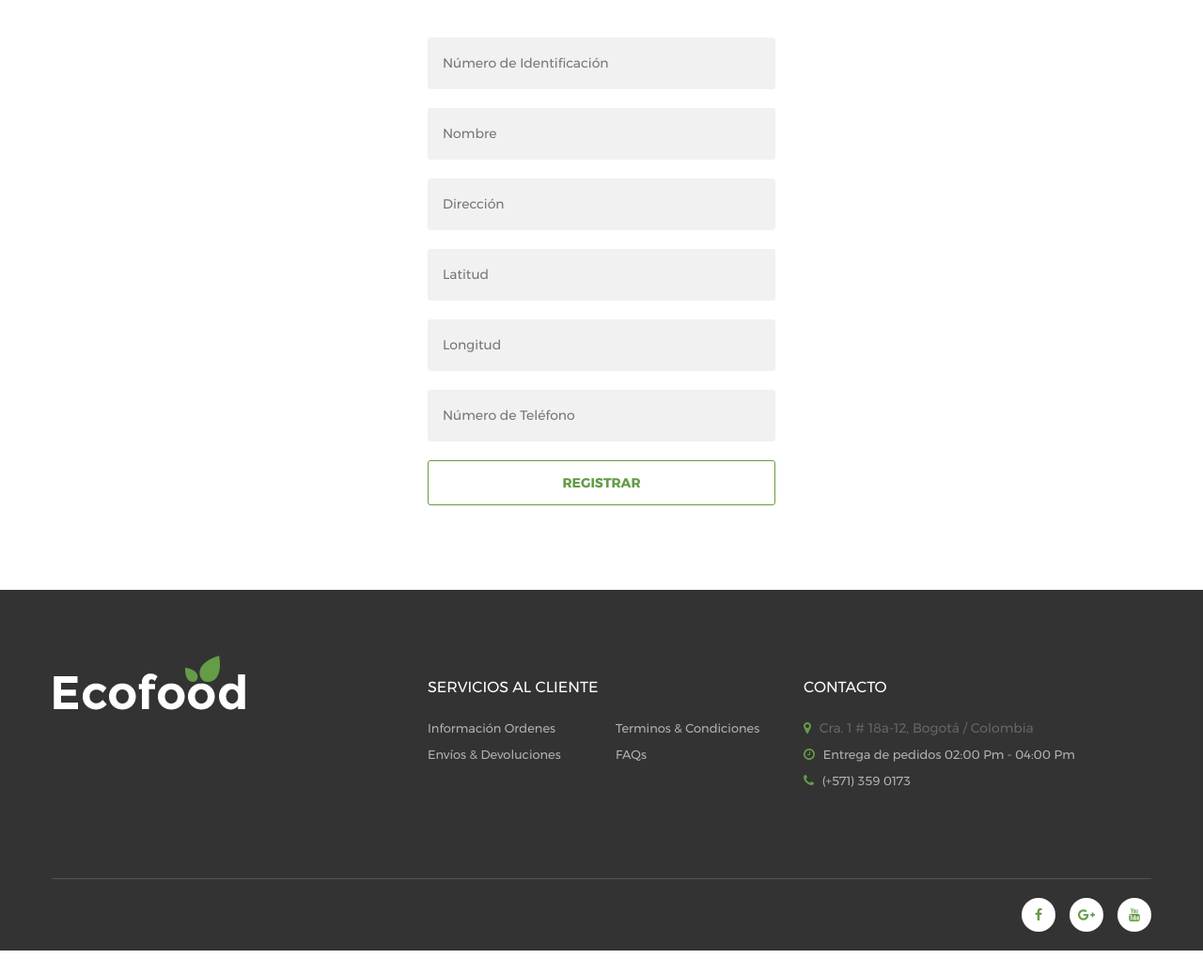
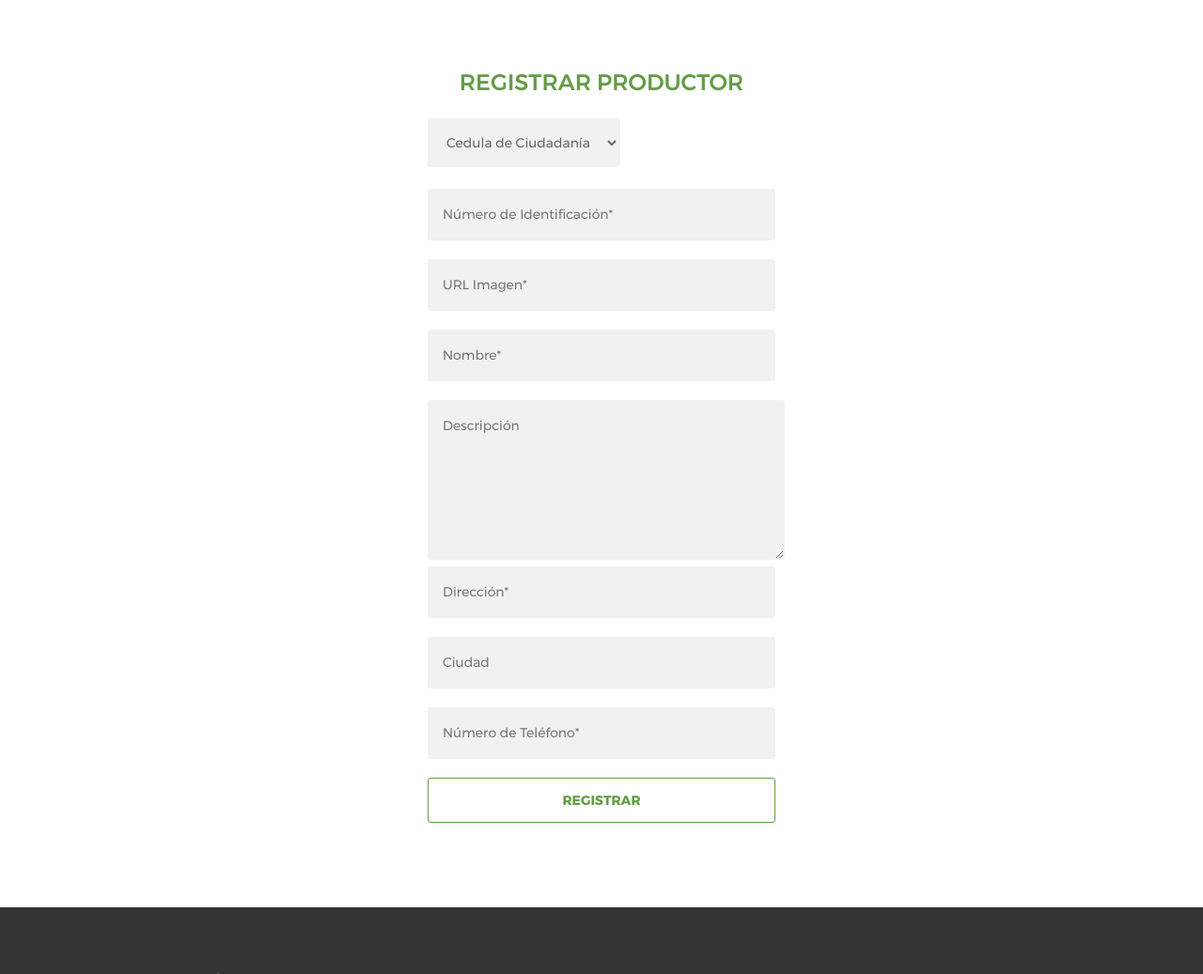
Before and after one commit to jfavilau/MarketPlace, a Django app: a page that uses hello/templates/producer/regProducer.html in a window 1280 px wide. Shown: the part 171-1208 px from the top of the page at 94% size. Before the commit the page ends 1183 px from the top, so only its background shows below. Run offline with Django 3.2, Linux system fonts and the light colour scheme; parts of the project's set-up code (start-up, migrations or seed data) failed here and were passed over; some libraries are stand-ins or nearby versions.

Commit message:
EDIT - Registro básico de productores, se agregaron campos en el modelo, se incluyó valiación de los campos

```diff
--- a/hello/models.py
+++ b/hello/models.py
@@ -76,9 +76,13 @@ class Cooperative(models.Model):
                 return self.name
 
 class Producer (models.Model):
+        typeIdentification = models.CharField(max_length=150, blank=False, null=False, default="Cedula de Ciudadanía")
         identificationNumber = models.CharField(max_length=150, blank=False, null=False)
         name = models.CharField(max_length=150, blank=False, null=False)
+        image = models.CharField(max_length=250, blank=False, null=False, default="https://definicion.mx/wp-content/uploads/2013/11/usuario.jpg")
+        description = models.TextField(blank=True, null=True)
         address = models.CharField(max_length=150, blank=False, null=False)
+        city = models.CharField(max_length=150, blank=False, null=False, default="Bogotá")
         latitude = models.FloatField(null=False, blank=False, default=None)
         longitude = models.FloatField(null=False, blank=False, default=None)
         phoneNumber = models.CharField(max_length=15, blank=False, null=False)
--- a/hello/serializers.py
+++ b/hello/serializers.py
@@ -16,4 +16,4 @@ class ProductSerializer(serializers.HyperlinkedModelSerializer):
 class ProducerSerializer(serializers.ModelSerializer):
     class Meta:
         model = Producer
-        fields = ('id','identificationNumber', 'name', 'address', 'latitude', 'longitude', 'phoneNumber', 'cooperative', 'active')
+        fields = ('id', 'typeIdentification', 'identificationNumber', 'name', 'image', 'description','address', 'city', 'latitude', 'longitude', 'phoneNumber', 'cooperative', 'active')
--- a/hello/templates/producer/regProducer.html
+++ b/hello/templates/producer/regProducer.html
@@ -1,4 +1,5 @@
 <!DOCTYPE html>
+{% load static%}
 <!--if IE 8html.no-js.lt-ie9(lang='en')
 -->
 <!-- [if gt IE 8] <!-->
@@ -43,9 +44,13 @@
 	<script>
             function enviarForm() {
 
-                var info = {identificationNumber : $('#identificationNumber').val(),
+                var info = {typeIdentification: $('#typeIdentification').val(),
+                            identificationNumber : $('#identificationNumber').val(),
+                            image: $('#image').val(),
                             name: $('#name').val(),
+                            description: $('#description').val(),
                             address: $('#address').val(),
+                            city: $('#city').val(),
                             latitude: $('#latitude').val(),
                             longitude: $('#longitude').val(),
                             phoneNumber: $('#phoneNumber').val(),
@@ -59,9 +64,15 @@
                     data: JSON.stringify(info),
                     contentType: "application/json; charset=UTF-8",
                     dataType: "json",
-                    success: function(data) {
-						alert("¡SOLICITUD EXITOSA! Su solicitud estará en proceso de revisión, el administrador se comunicará con usted cuando termine el proceso");
-                        window.location = "{% url 'index' %}";
+                    success: function(data, textStatus, xhr) {
+                        if (xhr.status == 201){
+                            console.log(data);
+						    alert("¡SOLICITUD EXITOSA! Su solicitud estará en proceso de revisión, el administrador se comunicará con usted cuando termine el proceso");
+                            window.location = "{% url 'index' %}";
+                        }else{
+                            alert("¡HA OCURRIDO UN ERROR EN LA SOLICITUD INTENTE DE NUEVO!");
+                            window.location = "{% url 'regProducer' %}";
+                        }
                     },
                     failure: function(error) {
                         alert("Hubo un error: " + error);
@@ -130,12 +141,21 @@
 						<!-- .register-1-->
 						<div class="register-1">
 							<form class="theme-form" method="post" onsubmit="return enviarForm();">
-								<input id="identificationNumber" class="theme-input-text" type="text" placeholder="Número de Identificación" />
-								<input id="name" class="theme-input-text" type="text" placeholder="Nombre" />
-								<input id="address" class="theme-input-text" type="text" placeholder="Dirección" />
-								<input id="latitude" class="theme-input-text" type="text" placeholder="Latitud" />
-								<input id="longitude" class="theme-input-text" type="text" placeholder="Longitud" />
-								<input id="phoneNumber" class="theme-input-text" type="text" placeholder="Número de Teléfono" />
+								<div class="header-2" style="color: #649c47" align="center"><h3>REGISTRAR PRODUCTOR</h3></div>
+                                <select id="typeIdentification" class="theme-input-text">
+                                    <option selected>Cedula de Ciudadanía</option>
+                                    <option>Cedula de Extranjería</option>
+                                    <option>Pasaporte</option>
+                                </select><br></br>
+								<input id="identificationNumber" class="theme-input-text" type="text" placeholder="Número de Identificación*" required pattern="[A-Za-z0-9]+" title="Escriba solo caracteres Alfanuméricos"/>
+								<input id="image" class="theme-input-text" type="url" placeholder="URL Imagen*" required pattern="https?://.+" title="Incluya http:// o https://" />
+								<input id="name" class="theme-input-text" type="text" placeholder="Nombre*" required pattern="[ A-Za-zäÄëËïÏöÖüÜáéíóúáéíóúÁÉÍÓÚÂÊÎÔÛâêîôûàèìòùÀÈÌÒÙÑñ.-]+" title="Escriba solo caracteres alfabéticos"/>
+                                <textarea id="description" class="theme-input-text" rows="6" cols="40" placeholder="Descripción" required minlength="150" maxlength="500"></textarea>
+								<input id="address" class="theme-input-text" type="text" placeholder="Dirección*" required pattern="[ 0-9A-Za-zñÑáéíóúÁÉÍÓÚ#_.-]+" title="Solo se aceptan letras mayúsculas, minúsculas, números, tildes y los caracteres ñÑ#-_."/>
+								<input id="city" class="theme-input-text" type="text" placeholder="Ciudad" required pattern="[ A-Za-zñÑáéíóúÁÉÍÓÚ]+" title="Escriba solo caracteres alfabéticos"/>
+								<input id="latitude" name="latitude" type="hidden" value="0.0" />
+								<input id="longitude" name="longitude" type="hidden" value="0.0" />
+								<input id="phoneNumber" class="theme-input-text" type="text" placeholder="Número de Teléfono*" required pattern="[0-9()+-]{7,15}" title="Longitud entre 7 y 15 caracteres"/>
 								<input id="cooperative" name="cooperative" type="hidden" value="1" />
 								<input id="active" name="active" type="hidden" value="false" />
 								<button class="au-btn au-btn-border au-btn-radius btn-block btn-submit" type="submit">REGISTRAR</button>
--- a/hello/views.py
+++ b/hello/views.py
@@ -15,7 +15,7 @@ from rest_framework import generics, viewsets
 from rest_framework import permissions
 from rest_framework import mixins
 from rest_framework.decorators import api_view
-from rest_framework.permissions import AllowAny
+from rest_framework.permissions import AllowAny, IsAuthenticated
 from rest_framework.response import Response
 from rest_framework.reverse import reverse
 
@@ -231,6 +231,7 @@ class ProducerList(generics.ListCreateAPIView):
     serializer_class = ProducerSerializer
 
 class ProducerDetail(generics.RetrieveUpdateDestroyAPIView):
+    permission_classes = (AllowAny,)
     queryset = Producer.objects.all()
     serializer_class = ProducerSerializer
 
```
Also changed, not shown: hello/migrations/0011_auto_20171013_1133.py (added), hello/migrations/0012_producer_typeidentification.py (added).
